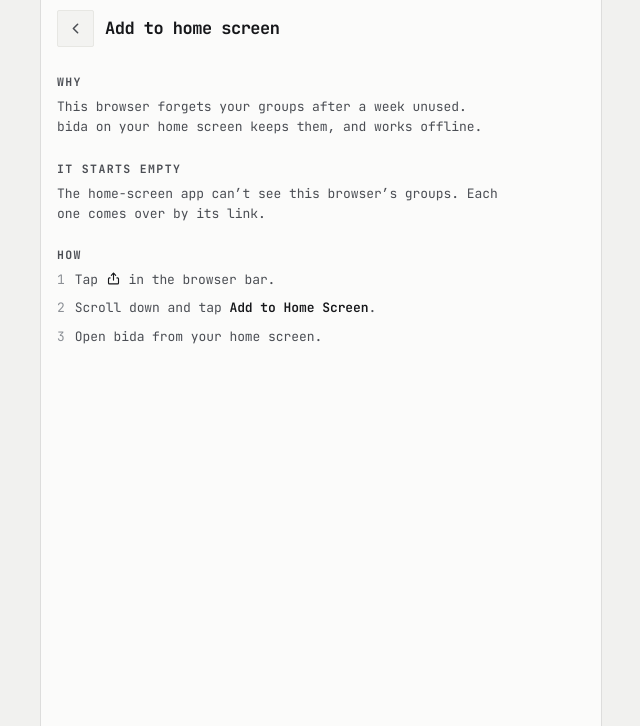
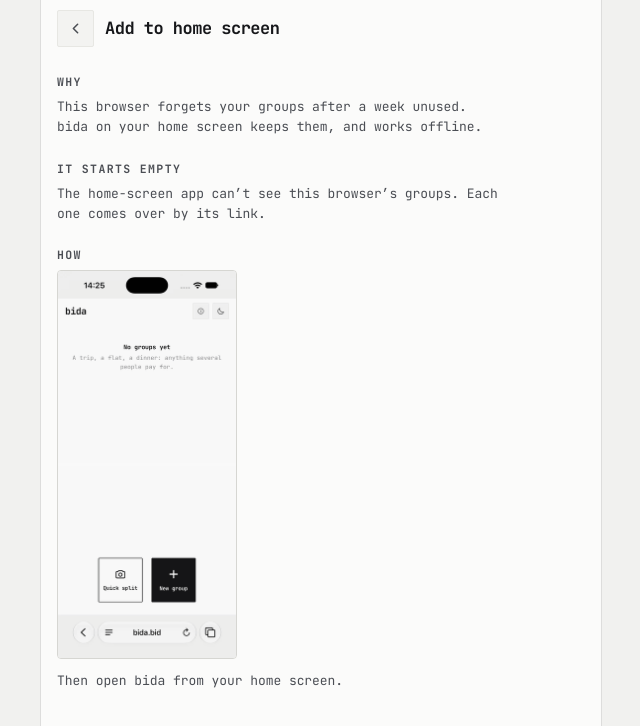
Before and after one commit to theoldg/bida, a Next.js app in the folder apps/web/: page /install in a window 1280 px wide. Shown: the top 726 px of the page, without its empty margins (319-959 px from the left). Built offline with nearby package versions, Linux system fonts and the light colour scheme.

Commit message:
web: show a recording of Safari on /install instead of numbered steps
Co-Authored-By: Claude Opus 5 <noreply@anthropic.com>

```diff
--- a/apps/web/app/globals.css
+++ b/apps/web/app/globals.css
@@ -407,12 +407,10 @@ a { color: inherit; text-decoration: none }
 .aboutsect p strong { color: var(--ink); font-weight: 600 }
 /* `/install` borrows that register (app/install/page.tsx). Its steps are
    numbered because they are done in order, out of the app, from memory. */
-.installsteps { list-style: none; counter-reset: step; display: flex; flex-direction: column; gap: 8px;
-  font-size: 13px; line-height: 1.55; color: var(--ink-2) }
-.installsteps li { counter-increment: step; display: flex; gap: 10px }
-.installsteps li::before { content: counter(step); font-family: var(--f-mono); color: var(--muted);
-  flex: none; width: 1ch }
-.installsteps strong { color: var(--ink); font-weight: 600 }
+/* The recorded walkthrough on /install: phone-shaped, so it is held to a width
+   that leaves the prose beside it readable rather than filling the column. */
+.installclip { display: block; width: 180px; height: auto; margin: 4px 0 12px;
+  border: 1px solid var(--rule); border-radius: var(--radius-l) }
 .installcopied { display: flex; gap: 9px; align-items: baseline; font-size: 13px; line-height: 1.55;
   color: var(--ink-2) }
 .installcopied svg { flex: none; color: var(--ink); transform: translateY(2px) }
--- a/apps/web/app/install/page.tsx
+++ b/apps/web/app/install/page.tsx
@@ -23,8 +23,6 @@ const arrivedCopied = () => new URLSearchParams(location.search).has("copied");
 export default function InstallPage() {
   const copied = useSyncExternalStore(never, arrivedCopied, () => false);
   const { page } = copy.install;
-  const share = <Icon name="share" size={15}
-    style={{ display: "inline", verticalAlign: "-2px", color: "var(--ink)" }} />;
 
   return (
     <Screen>
@@ -51,12 +49,12 @@ export default function InstallPage() {
 
             <section className="aboutsect">
               <h4>{page.how.title}</h4>
-              <ol className="installsteps">
-                <li><span>{page.how.tap} {share} {page.how.inBar}</span></li>
-                <li><span>{page.how.add} <strong>{page.how.addLabel}</strong>.</span></li>
-                <li>{page.how.open}</li>
-                {copied ? <li>{page.how.paste}</li> : null}
-              </ol>
+              {/* A recording of Safari, not numbered steps: the share sheet has
+                  moved between iOS versions, and a picture of it settles which
+                  button is meant faster than prose can. */}
+              <img className="installclip" src="/media/safari-add-to-home-screen.gif"
+                width={360} height={783} alt={page.how.clipAlt} />
+              <p>{copied ? page.how.thenPaste : page.how.then}</p>
             </section>
           </div>
         </Scroll>
--- a/apps/web/lib/copy.ts
+++ b/apps/web/lib/copy.ts
@@ -198,10 +198,9 @@ export const copy = {
       },
       how: {
         title: "How",
-        tap: "Tap", inBar: "in the browser bar.",
-        add: "Scroll down and tap", addLabel: "Add to Home Screen",
-        open: "Open bida from your home screen.",
-        paste: "Tap Paste link.",
+        clipAlt: "In Safari: the menu, Share, View More, Add to Home Screen, then Add.",
+        then: "Then open bida from your home screen.",
+        thenPaste: "Then open bida from your home screen and tap Paste link.",
       },
     },
   },
--- a/apps/web/scripts/precache.mjs
+++ b/apps/web/scripts/precache.mjs
@@ -40,7 +40,9 @@ function routeFor(file) {
 
 // Source maps are dead weight on a phone, and the service worker can't precache
 // itself. Everything else in the export is something a screen needs to paint.
-const skip = (f) => f.endsWith(".map") || f === "/sw.js";
+// `/media/` is the install walkthrough: a megabyte only a browser tab ever shows,
+// since the installed app never reaches /install.
+const skip = (f) => f.endsWith(".map") || f === "/sw.js" || f.startsWith("/media/");
 
 const files = (await walk(OUT)).filter((f) => !skip(f));
 const assets = files.map((f) => (f.endsWith(".html") ? routeFor(f) : f)).sort();
```
Also changed, not shown: apps/web/public/media/safari-add-to-home-screen.gif (added), 2 other files (tests, documents, lock files or other folders).
